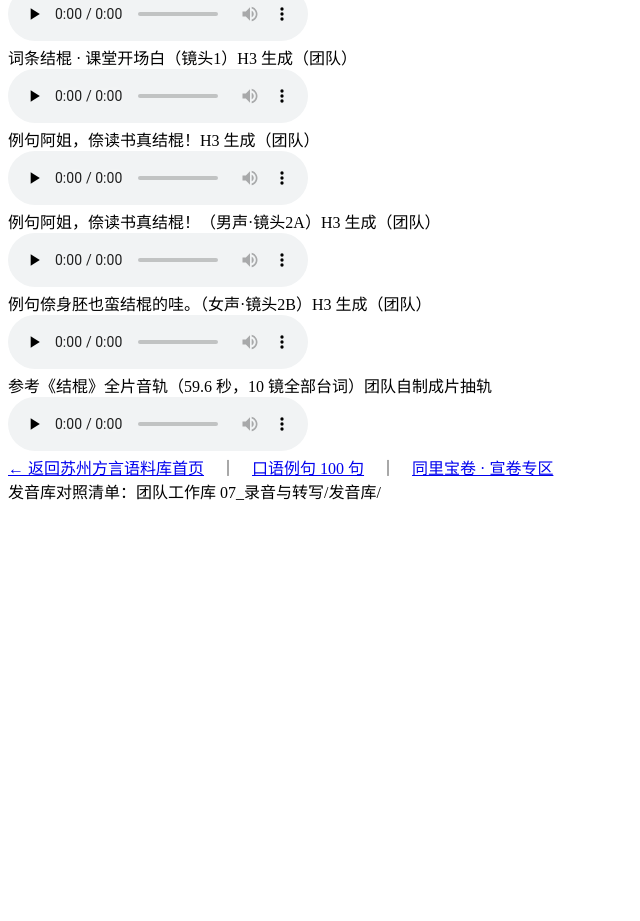
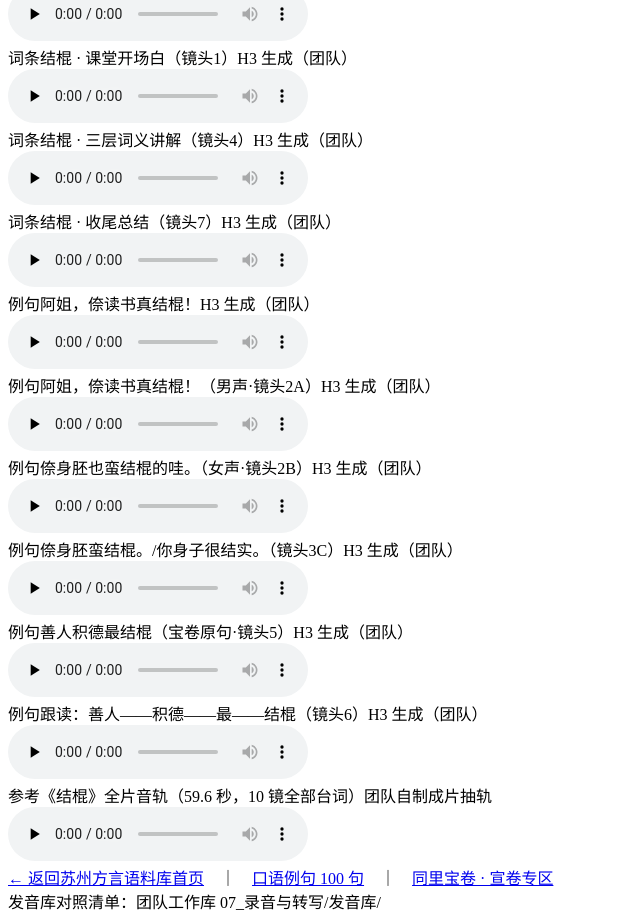
Before and after one commit to zhangyuhan336633/suzhou-fangyan, a plain HTML site: page fayinku.html in a window 1280 px wide. Shown: the part 420-1341 px from the top of the page, without its empty margins (0-640 px from the left). Before the commit the page ends 931 px from the top, so only its background shows below. Drawn offline with Linux system fonts and the light colour scheme.

Commit message:
发音库页面更新至14条

```diff
--- a/fayinku.html
+++ b/fayinku.html
@@ -35,9 +35,14 @@ a{{color:var(--accent)}}
 <div class="item"><div class="t"><span class="tag 词条">词条</span>结棍 · 跟读教学（镜头3B）<span class="src">H3 生成（团队）</span></div><audio controls preload="none" src="audio/fayinku/词条_结棍_跟读教学.mp3"></audio></div>
 <div class="item"><div class="t"><span class="tag 词条">词条</span>结棍 · 普通话 jié gùn 与吴语 ciq kuen 对比<span class="src">H3 生成（团队）</span></div><audio controls preload="none" src="audio/fayinku/词条_结棍_普通话吴语对比.mp3"></audio></div>
 <div class="item"><div class="t"><span class="tag 词条">词条</span>结棍 · 课堂开场白（镜头1）<span class="src">H3 生成（团队）</span></div><audio controls preload="none" src="audio/fayinku/词条_结棍_课堂开场白.mp3"></audio></div>
+<div class="item"><div class="t"><span class="tag 词条">词条</span>结棍 · 三层词义讲解（镜头4）<span class="src">H3 生成（团队）</span></div><audio controls preload="none" src="audio/fayinku/词条_结棍_三层词义.mp3"></audio></div>
+<div class="item"><div class="t"><span class="tag 词条">词条</span>结棍 · 收尾总结（镜头7）<span class="src">H3 生成（团队）</span></div><audio controls preload="none" src="audio/fayinku/词条_结棍_收尾总结.mp3"></audio></div>
 <div class="item"><div class="t"><span class="tag 例句">例句</span>阿姐，倷读书真结棍！<span class="src">H3 生成（团队）</span></div><audio controls preload="none" src="audio/fayinku/例句_阿姐倷读书真结棍.mp3"></audio></div>
 <div class="item"><div class="t"><span class="tag 例句">例句</span>阿姐，倷读书真结棍！（男声·镜头2A）<span class="src">H3 生成（团队）</span></div><audio controls preload="none" src="audio/fayinku/例句_阿姐倷读书真结棍_男声.mp3"></audio></div>
 <div class="item"><div class="t"><span class="tag 例句">例句</span>倷身胚也蛮结棍的哇。（女声·镜头2B）<span class="src">H3 生成（团队）</span></div><audio controls preload="none" src="audio/fayinku/例句_倷身胚也蛮结棍的哇.mp3"></audio></div>
+<div class="item"><div class="t"><span class="tag 例句">例句</span>倷身胚蛮结棍。/你身子很结实。（镜头3C）<span class="src">H3 生成（团队）</span></div><audio controls preload="none" src="audio/fayinku/例句_倷身胚蛮结棍.mp3"></audio></div>
+<div class="item"><div class="t"><span class="tag 例句">例句</span>善人积德最结棍（宝卷原句·镜头5）<span class="src">H3 生成（团队）</span></div><audio controls preload="none" src="audio/fayinku/例句_善人积德最结棍.mp3"></audio></div>
+<div class="item"><div class="t"><span class="tag 例句">例句</span>跟读：善人——积德——最——结棍（镜头6）<span class="src">H3 生成（团队）</span></div><audio controls preload="none" src="audio/fayinku/例句_善人积德最结棍_跟读.mp3"></audio></div>
 <div class="item"><div class="t"><span class="tag 参考">参考</span>《结棍》全片音轨（59.6 秒，10 镜全部台词）<span class="src">团队自制成片抽轨</span></div><audio controls preload="none" src="audio/fayinku/参考_朋友结棍全片_音频.mp3"></audio></div>
 <footer>
 <a href="index.html">← 返回苏州方言语料库首页</a>　｜　<a href="liju100.html">口语例句 100 句</a>　｜　<a href="xuanjuan.html">同里宝卷 · 宣卷专区</a><br>
```
